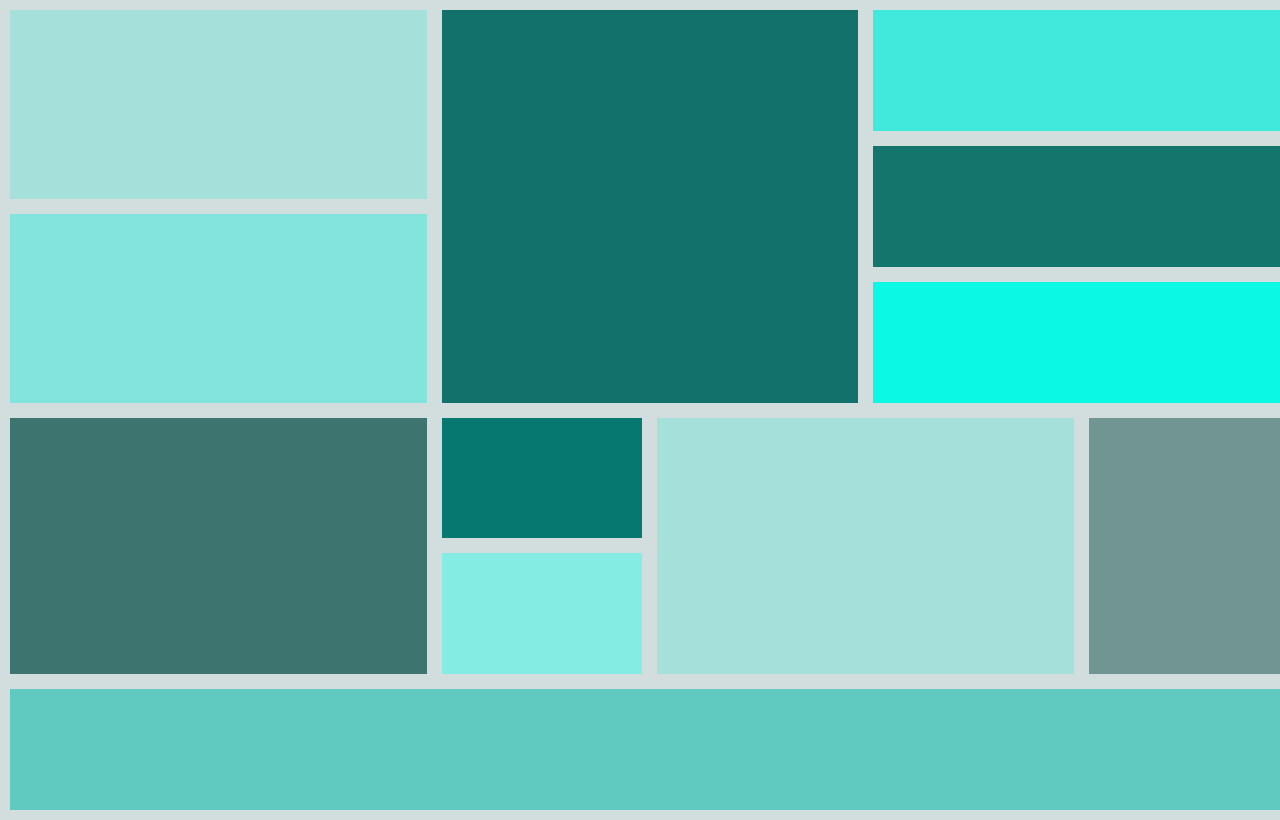
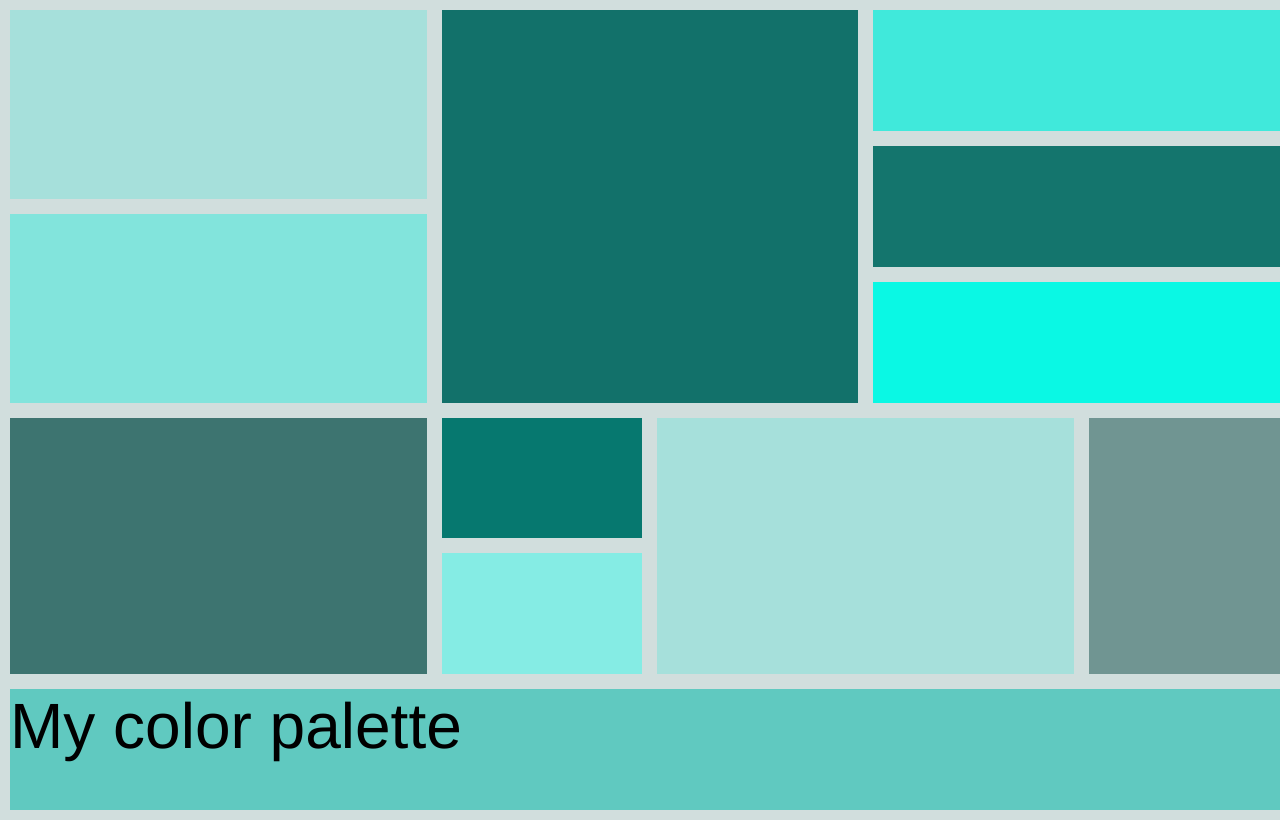
Before and after one commit to Msbee502/Grid-assignment, a plain HTML site: page index.html in a window 1280 px wide. Drawn offline with Linux system fonts and the light colour scheme.

Commit message:
Adding text and font

```diff
--- a/index.html
+++ b/index.html
@@ -23,7 +23,7 @@
         <div class="Item9"></div>
         <div class="Item10"></div>
         <div class="Item11"></div>
-        <div class="Item12"></div>
+        <div class="Item12">My color palette</div>
 
     </div>
 
--- a/styles/index.css
+++ b/styles/index.css
@@ -1,6 +1,7 @@
 body {
   min-height: 100vh;
 }
+
 .grid-container {
   min-height: 100vh;
   min-width: 100%;
@@ -8,69 +9,82 @@ body {
   display: grid;
   gap: 15px;
   grid-template-columns: 1fr 1fr 1fr 1fr 1fr 1fr;
-    grid-template-rows: repeat(12,1fr);
-    background-color:#d1dedd;
+  grid-template-rows: repeat(12, 1fr);
+  background-color: #d1dedd;
   padding: 10px;
   width: 900px;
 }
-  .grid-container > div {
-    text-align: center;
+
+.grid-container>div {
+  font: 64px 'Helvetica Neue', sans-serif;
 }
+
 .Item1 {
   background-color: #a6e0db;
   grid-row: 1 / 4;
   grid-column: 1 / 3;
 }
+
 .Item2 {
   background-color: #82e4dc;
   grid-row: 4 / 7;
   grid-column: 1 / 3;
 }
+
 .Item3 {
   background-color: #12716a;
   grid-row: 1 / 7;
   grid-column: 3 / 5;
 }
+
 .Item4 {
   background-color: #40e9db;
   grid-row: 1 / 3;
   grid-column: 5 / 7;
 }
+
 .Item5 {
   background-color: #14756d;
   grid-row: 3 / 5;
   grid-column: 5 / 7;
 }
+
 .Item6 {
   background-color: #0af8e4;
   grid-row: 5 / 7;
   grid-column: 5 / 7;
 }
+
 .Item7 {
   background-color: #3d7470;
   grid-row: 7 / 11;
   grid-column: 1 / 3;
 }
+
 .Item8 {
   background-color: #06786f;
   grid-row: 7 / 9;
   grid-column: 3 / 4;
 }
+
 .Item9 {
   background-color: #85ece4;
   grid-row: 9 / 11;
   grid-column: 3 / 4;
 }
+
 .Item10 {
   background-color: #a6e0db;
   grid-row: 7 / 11;
   grid-column: 4 / 6;
 }
+
 .Item11 {
   background-color: #709592;
   grid-row: 7 / 11;
   grid-column: 6 / 7;
 }
+
 .Item12 {
   background-color: #60c9c0;
   grid-row: 11 / 13;
```
Lines whose indentation alone changed are shown as unchanged.
